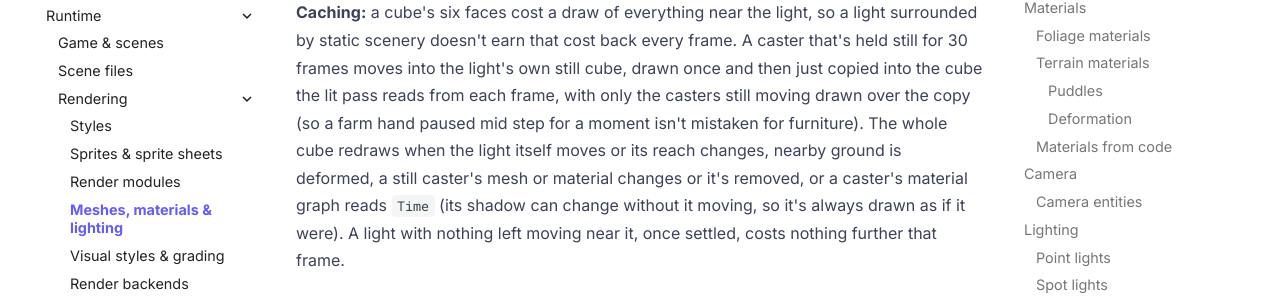
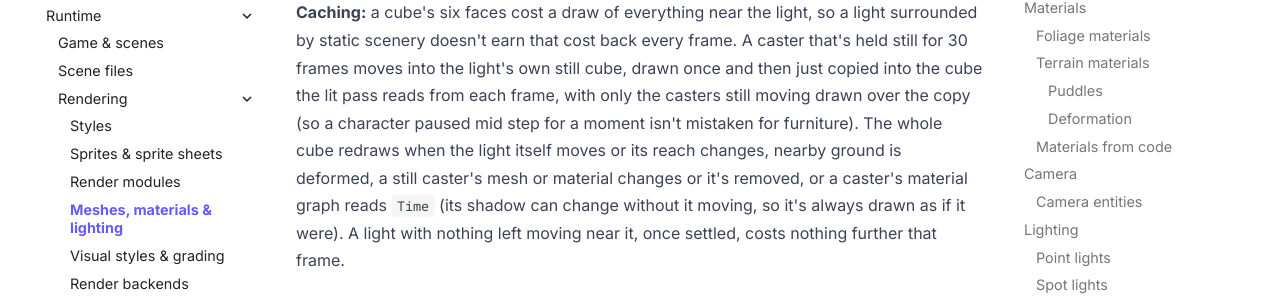
Before and after one commit to hurricane-pinecone/Segfault-Simulator, an MkDocs documentation site: the page built from docs/runtime/rendering/meshes-and-lighting/index.md, in a window 1280 px wide and 900 px high, scrolled down 32454 px. Shown: the part 258-561 px from the top of the window. Built offline with MkDocs 1.6.1 and Material for MkDocs 9.7.7, drawn with Linux system fonts in a browser that asks for light colours; comment, search, counter and statistics services are not loaded.

Commit message:
docs: address review feedback

```diff
--- a/docs/runtime/rendering/meshes-and-lighting/index.md
+++ b/docs/runtime/rendering/meshes-and-lighting/index.md
@@ -1138,8 +1138,8 @@ something touching a glowing object can't shadow it either.
 a light surrounded by static scenery doesn't earn that cost back every frame.
 A caster that's held still for 30 frames moves into the light's own still
 cube, drawn once and then just copied into the cube the lit pass reads from
-each frame, with only the casters still moving drawn over the copy (so a farm
-hand paused mid step for a moment isn't mistaken for furniture). The whole
+each frame, with only the casters still moving drawn over the copy (so a
+character paused mid step for a moment isn't mistaken for furniture). The whole
 cube redraws when the light itself moves or its reach changes, nearby ground
 is deformed, a still caster's mesh or material changes or it's removed, or a
 caster's material graph reads `Time` (its shadow can change without it
```
